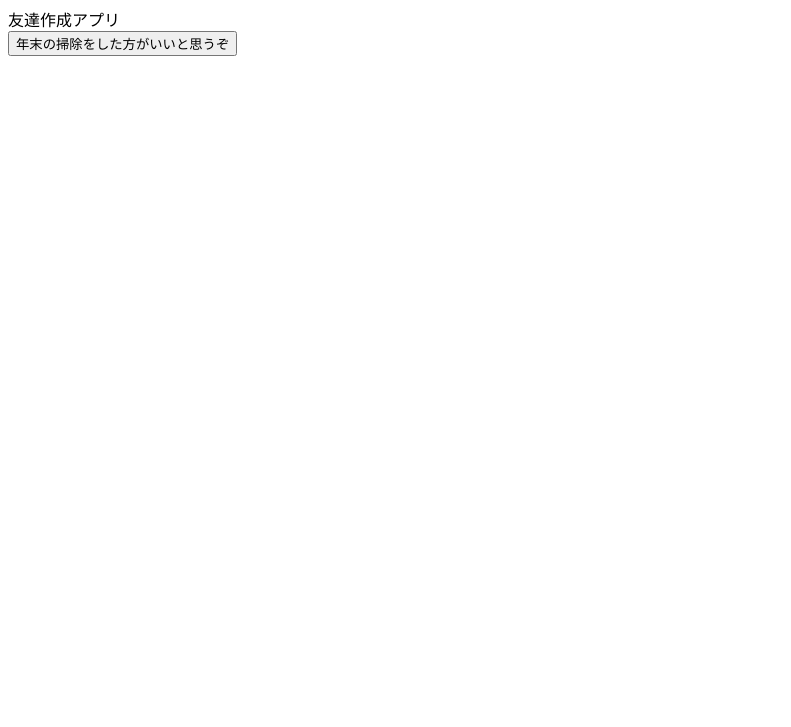
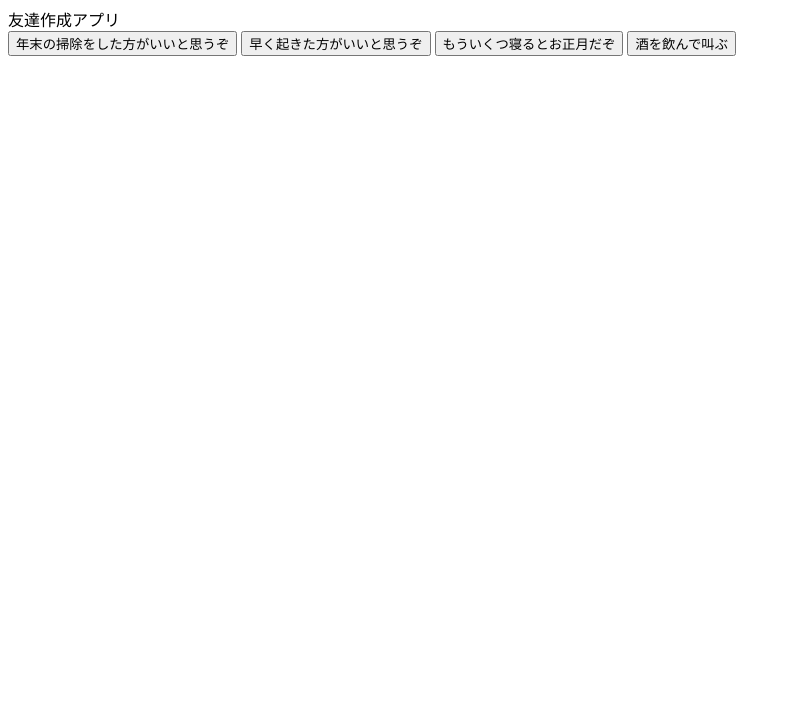
Before and after one commit to harukitosa/tomo, a website: page index.html in a window 1280 px wide. Shown: the part 73-800 px from the top of the page, without its empty margins (0-791 px from the left). Drawn offline with Linux system fonts and the light colour scheme.

Commit message:
feat(tomo) hello world

```diff
--- a/index.html
+++ b/index.html
@@ -9,9 +9,16 @@
     <body>
         <h1>tomo</h1>
         <div>友達作成アプリ</div>
-        <button onClick="speakSwitch();">
+        <button onClick="speakSwitch('年末の掃除をした方がいいと思うぞ');">
             年末の掃除をした方がいいと思うぞ
         </button>
+        <button onClick="speakSwitch('早く起きた方がいいと思うぞ');">
+            早く起きた方がいいと思うぞ
+        </button>
+        <button onClick="speakSwitch('もういくつ寝るとお正月だぞ');">
+            もういくつ寝るとお正月だぞ
+        </button>
+        <button onClick="speakSwitch('酒を飲んで叫ぶ');">酒を飲んで叫ぶ</button>
     </body>
     <script>
         if ("speechSynthesis" in window) {
@@ -20,10 +27,8 @@
             alert("このブラウザは音声合成に対応していません。😭");
         }
 
-        function speakSwitch() {
-            const speakMsg = new SpeechSynthesisUtterance(
-                "年末の掃除をした方がいいと思うぞ"
-            );
+        function speakSwitch(msg) {
+            const speakMsg = new SpeechSynthesisUtterance(msg);
             speakMsg.lang = "ja-JP";
             speakMsg.rate = 1.0;
             window.speechSynthesis.speak(speakMsg);
```
